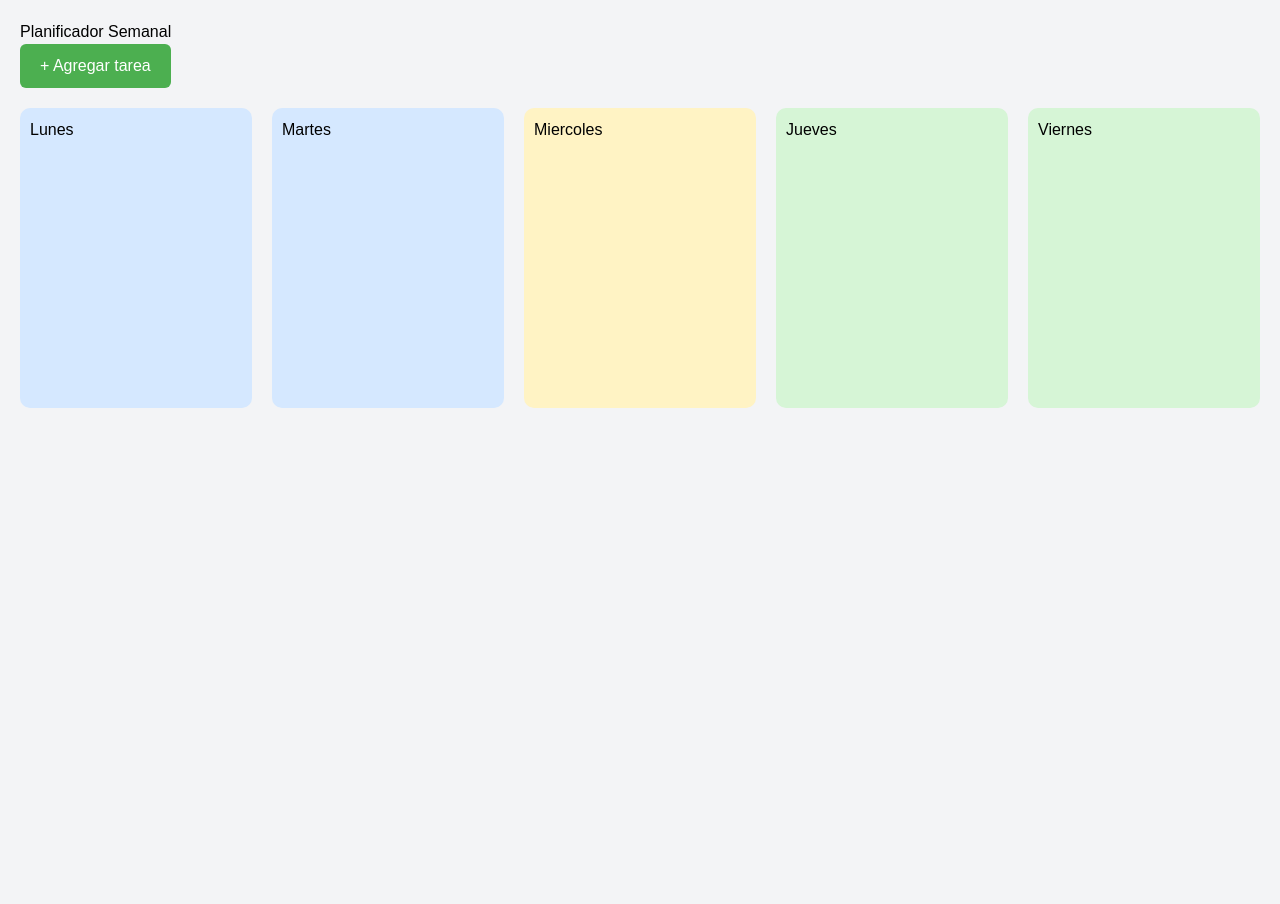
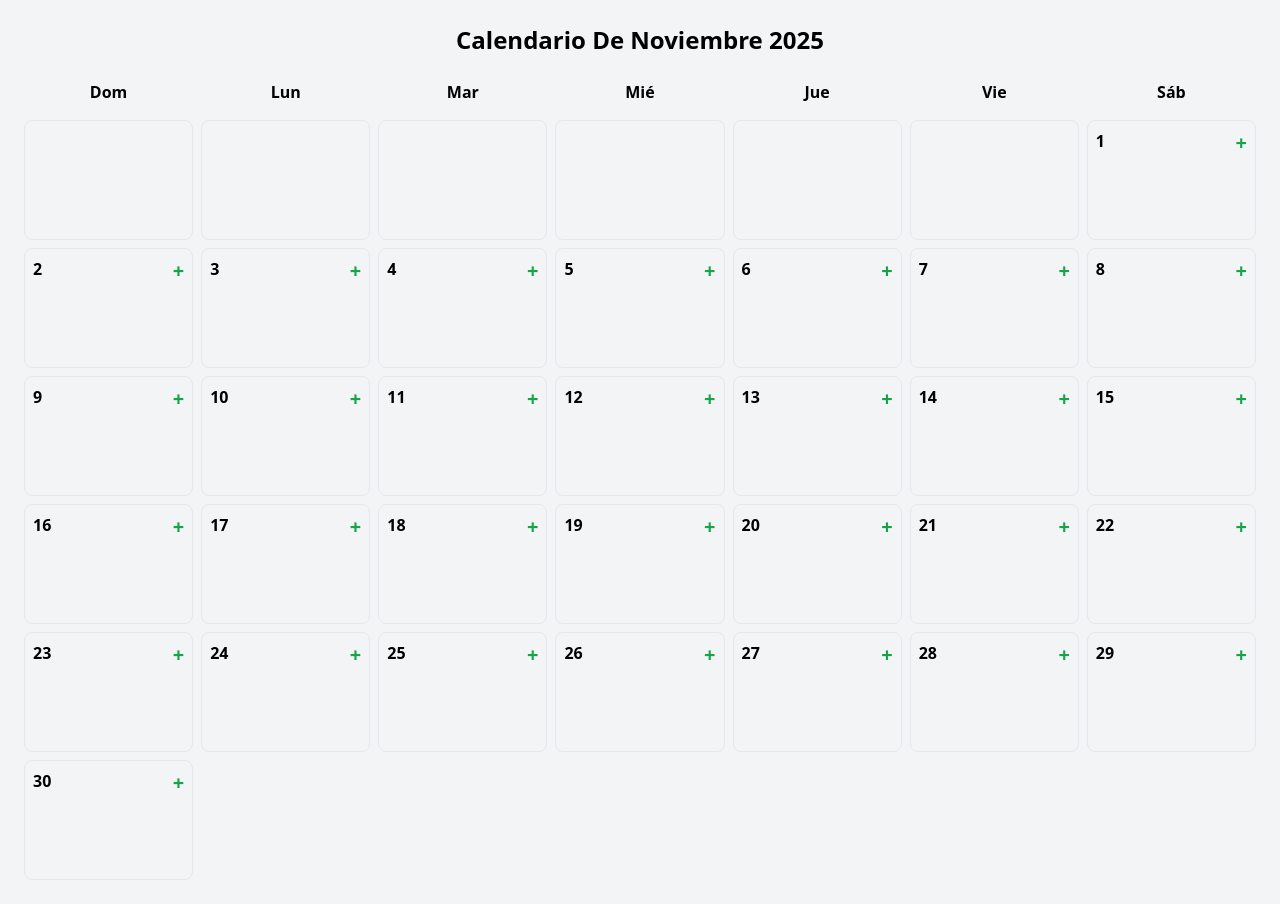
Before and after one commit to Nestum447/Task-weekly, a React (Vite) app: page / in a window 1280 px wide. Before the commit the page ends 800 px from the top, so only its background shows below. Built offline with nearby package versions, Linux system fonts and the light colour scheme.

Commit message:
Update App.jsx

```diff
--- a/src/App.jsx
+++ b/src/App.jsx
@@ -1,31 +1,42 @@
 import { useState, useEffect } from "react";
 
 export default function App() {
+  const today = new Date();
+  const year = today.getFullYear();
+  const month = today.getMonth();
+
+  const firstDay = new Date(year, month, 1);
+  const lastDay = new Date(year, month + 1, 0);
+  const daysInMonth = lastDay.getDate();
+  const startWeekday = firstDay.getDay(); // 0=Domingo
+
+  const monthName = today.toLocaleString("es-ES", { month: "long" });
+
   const [tasks, setTasks] = useState(() => {
-    const saved = localStorage.getItem("tasks");
+    const saved = localStorage.getItem("tasks-month");
     return saved ? JSON.parse(saved) : [];
   });
 
   const [dragTask, setDragTask] = useState(null);
 
   useEffect(() => {
-    localStorage.setItem("tasks", JSON.stringify(tasks));
+    localStorage.setItem("tasks-month", JSON.stringify(tasks));
   }, [tasks]);
 
-  const addTask = () => {
+  const addTask = (day) => {
     const text = prompt("Nueva tarea:");
     if (!text) return;
-    setTasks([...tasks, { id: Date.now(), text, column: "lunes", done: false }]);
+    setTasks([...tasks, { id: Date.now(), text, day, done: false }]);
   };
 
   const deleteTask = (id) => {
-    setTasks(tasks.filter(t => t.id !== id));
+    setTasks(tasks.filter((t) => t.id !== id));
   };
 
   const toggleDone = (id) => {
-    setTasks(tasks.map(t =>
-      t.id === id ? { ...t, done: !t.done } : t
-    ));
+    setTasks(
+      tasks.map((t) => (t.id === id ? { ...t, done: !t.done } : t))
+    );
   };
 
   const handleDragStart = (task) => {
@@ -34,110 +45,71 @@ export default function App() {
 
   const handleDrop = (day) => {
     if (!dragTask) return;
-    setTasks(tasks.map(t =>
-      t.id === dragTask.id ? { ...t, column: day } : t
-    ));
+    setTasks(
+      tasks.map((t) => (t.id === dragTask.id ? { ...t, day } : t))
+    );
     setDragTask(null);
   };
 
-  const weekDays = ["lunes", "martes", "miercoles", "jueves", "viernes"];
-
-  const dayColors = {
-    lunes: "#d5e8ff",
-    martes: "#d5e8ff",
-    miercoles: "#fff3c4",
-    jueves: "#d6f5d6",
-    viernes: "#d6f5d6"
-  };
+  const gridDays = [];
+  for (let i = 0; i < startWeekday; i++) gridDays.push(null);
+  for (let d = 1; d <= daysInMonth; d++) gridDays.push(d);
 
   return (
-    <div style={{ padding: 20, fontFamily: "Arial" }}>
-      <h2>Planificador Semanal</h2>
+    <div className="p-6 font-sans">
+      <h2 className="text-2xl font-bold mb-4 text-center capitalize">
+        Calendario de {monthName} {year}
+      </h2>
 
-      <button
-        onClick={addTask}
-        style={{
-          padding: "10px 20px",
-          marginBottom: 20,
-          background: "#4caf50",
-          color: "white",
-          border: "none",
-          borderRadius: 6
-        }}
-      >
-        + Agregar tarea
-      </button>
+      <div className="grid grid-cols-7 gap-2 text-center font-semibold mb-2">
+        {["Dom", "Lun", "Mar", "Mié", "Jue", "Vie", "Sáb"].map((d) => (
+          <div key={d} className="p-2">{d}</div>
+        ))}
+      </div>
 
-      <div
-        style={{
-          display: "grid",
-          gridTemplateColumns: "repeat(5, 1fr)",
-          gap: 20
-        }}
-      >
-        {weekDays.map((day) => (
+      <div className="grid grid-cols-7 gap-2">
+        {gridDays.map((day, index) => (
           <div
-            key={day}
+            key={index}
             onDragOver={(e) => e.preventDefault()}
-            onDrop={() => handleDrop(day)}
-            style={{
-              background: dayColors[day],
-              padding: 10,
-              borderRadius: 10,
-              minHeight: "300px",
-            }}
+            onDrop={() => day && handleDrop(day)}
+            className="border rounded-lg min-h-[120px] p-2 bg-gray-100"
           >
-            <h3 style={{ textTransform: "capitalize" }}>{day}</h3>
+            {day && (
+              <div className="font-bold mb-2 flex justify-between">
+                <span>{day}</span>
+                <button
+                  onClick={() => addTask(day)}
+                  className="text-green-600 text-xl"
+                >
+                  +
+                </button>
+              </div>
+            )}
 
             {tasks
-              .filter(t => t.column === day)
-              .map(task => (
+              .filter((t) => t.day === day)
+              .map((task) => (
                 <div
                   key={task.id}
                   draggable
                   onDragStart={() => handleDragStart(task)}
-                  style={{
-                    background: "white",
-                    padding: 10,
-                    marginBottom: 10,
-                    borderRadius: 8,
-                    boxShadow: "0 2px 5px rgba(0,0,0,0.1)",
-                    display: "flex",
-                    justifyContent: "space-between",
-                    alignItems: "center",
-                    textDecoration: task.done ? "line-through" : "none"
-                  }}
+                  className={`bg-white p-2 mb-2 rounded shadow text-sm flex justify-between items-center ${task.done ? "line-through" : ""}`}
                 >
                   <div
                     onClick={() => toggleDone(task.id)}
-                    style={{
-                      cursor: "pointer",
-                      display: "flex",
-                      alignItems: "center",
-                      gap: 10
-                    }}
+                    className="cursor-pointer flex items-center gap-2"
                   >
-                    <input
-                      type="checkbox"
-                      checked={task.done}
-                      readOnly
-                    />
+                    <input type="checkbox" checked={task.done} readOnly />
                     {task.text}
                   </div>
 
-                  <div style={{ display: "flex", gap: 10 }}>
-                    <button
-                      onClick={() => deleteTask(task.id)}
-                      style={{
-                        border: "none",
-                        background: "transparent",
-                        cursor: "pointer",
-                        fontSize: 18
-                      }}
-                    >
-                      🗑️
-                    </button>
-                  </div>
+                  <button
+                    onClick={() => deleteTask(task.id)}
+                    className="text-red-500 text-lg"
+                  >
+                    🗑️
+                  </button>
                 </div>
               ))}
           </div>
```
